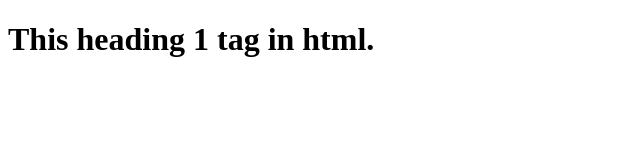
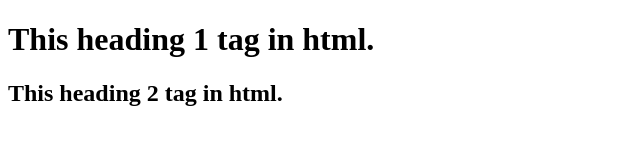
Before and after one commit to sourabhintoit/invitation, a plain HTML site: page index.html in a window 1280 px wide. Shown: the whole page, without its empty margins (0-640 px from the left). Drawn offline with Linux system fonts and the light colour scheme.

Commit message:
H2 added in index.html

```diff
--- a/index.html
+++ b/index.html
@@ -11,5 +11,7 @@
     <!-- GAURAV : Some of the basic html tags are as follows = -->
     <h1>This heading 1 tag in html.</h1>
 
+    <h2>This heading 2 tag in html.</h2>
+
 </body>
 </html>
```
